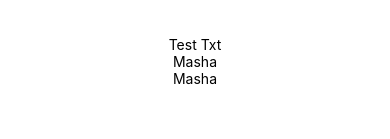
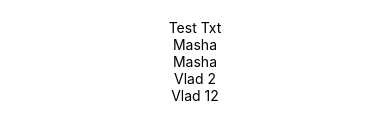
Before and after one commit to Vlacwarq/AwesomeProject, a React Native app: screen / in a window 390 px wide. Shown: the part 361-500 px from the top of the page. Built offline with nearby package versions, Linux system fonts and the light colour scheme.

Commit message:
Vlad commit

```diff
--- a/App.js
+++ b/App.js
@@ -7,6 +7,8 @@ export default function App() {
       <Text>Test Txt</Text>
       <Text>Masha</Text>
       <Text>Masha</Text>
+      <Text>Vlad 2</Text>
+      <Text>Vlad 12</Text>
       <StatusBar style="auto" />
     </View>
   );
```
